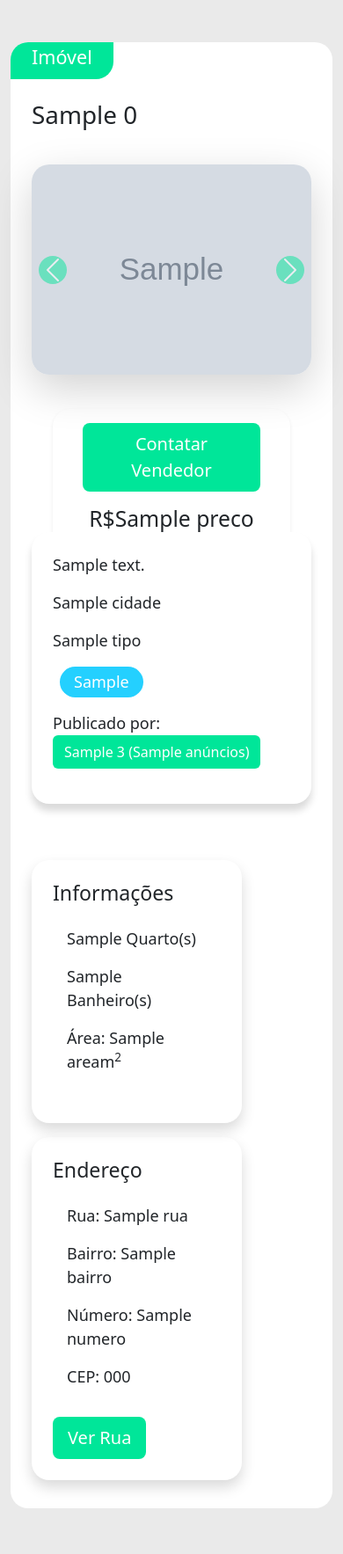
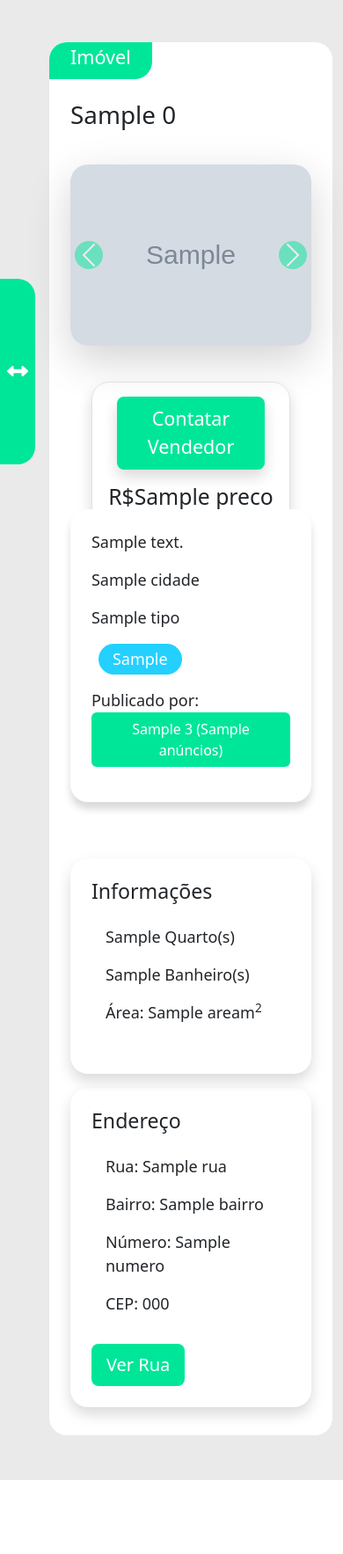
Before and after one commit to ifpr-paranavai/ImoVendas, a Django app: template paginas/templates/paginas/imovel-view.html in a window 390 px wide. Shown: the whole page at 88% size. After the commit the page ends 1683 px from the top, so only its background shows below. Run offline with Django 4.2, Linux system fonts and the light colour scheme; the template is opened without the code that fills it: most values are stand-ins (such as "Sample title", 1, 10 or a date in 2020); grey boxes marked "Sample" are stand-in pictures; some libraries are stand-ins or nearby versions.

Commit message:
responsividade sidebar + estilizações

```diff
--- a/administrativo/forms.py
+++ b/administrativo/forms.py
@@ -24,7 +24,7 @@ class RelatorioForm(Form):
         ),
     )
 
-    ano = IntegerField(required=False, validators=[MinValueValidator(2000)])
+    ano = IntegerField(required=False, validators=[MinValueValidator(2000)], help_text="Ano de publicação")
 
     class Meta:
         fields = ["ano", "cidade"]
@@ -46,7 +46,7 @@ class RelatorioForm(Form):
                             Buscar
                         </button>
                     """),
-                    css_class="w-50 mx-auto"
+                    css_class="w-25 mx-auto"
                 ),
             )
         )
--- a/administrativo/templates/administrativo/relatorios.html
+++ b/administrativo/templates/administrativo/relatorios.html
@@ -6,7 +6,7 @@
 
 
 {% block content %}
-<div class="contentCardStyle mx-5 pb-5">
+<div class="contentCardStyle pb-5">
     <div class="d-flex justify-content-between">
         <div class="px-4 py-1 cardTitle hoverTransition text-white">
             <h4>Filtros</h4>
@@ -15,7 +15,7 @@
 
     <div class="row justify-content-center p-3 mx-5">
 
-        <form method="post" class="w-75 mx-auto">
+        <form method="get" class="mx-auto">
             {% csrf_token %}
             {% crispy form %}
         </form>
--- a/cadastros/forms.py
+++ b/cadastros/forms.py
@@ -78,7 +78,7 @@ class ImovelSearchForm(Form):
                         </button>
                     """
                     ),
-                    css_class="w-50 mx-auto",
+                    css_class="w-25 mx-auto",
                 ),
             ),
         )
--- a/paginas/templates/paginas/imovel-view.html
+++ b/paginas/templates/paginas/imovel-view.html
@@ -8,36 +8,13 @@
 {% endblock %}
 
 {% block content %}
-<div class="modal fade" id="exampleModal" tabindex="-1" aria-labelledby="exampleModalLabel" aria-hidden="true">
-    <div class="modal-dialog">
-      <div class="modal-content">
-        <div class="modal-header">
-          <h5 class="modal-title" id="exampleModalLabel">New message</h5>
-          <button type="button" class="btn-close" data-bs-dismiss="modal" aria-label="Close"></button>
-        </div>
-        <div class="modal-body">
-          <form>
-            <div class="mb-3">
-              <label for="recipient-name" class="col-form-label">Recipient:</label>
-              <input type="text" class="form-control" id="recipient-name">
-            </div>
-            <div class="mb-3">
-              <label for="message-text" class="col-form-label">Message:</label>
-              <textarea class="form-control" id="message-text"></textarea>
-            </div>
-          </form>
-        </div>
-      </div>
-    </div>
-  </div>
-
 <div class="contentCardStyle">
     <div class="d-flex justify-content-between">
         <div class="px-4 py-1 cardTitle hoverTransition text-white">
             <h4>Imóvel</h4>
         </div>
         {% if object.0.destacado %}
-        <div class="d-flex align-items-center px-4 py-1 text-secondary rounded-xl bgBoostColor">
+        <div class="d-flex align-items-center px-4 py-1 cardIcon">
             <h4>Destacado</h4>
             &ensp;
             <i class="fa-solid fa-star"></i>
@@ -76,9 +53,9 @@
         </div>
 
         <div class="col-lg-4 my-2">
-            <div class="text-center rounded-xl position-relative mx-4 py-3 shadow-sm"
+            <div class="text-center rounded-xl position-relative mx-4 py-3 shadow border"
                 style="top: 5%; border-bottom-left-radius: 0; border-bottom-right-radius: 0;">
-                <a href="#" class="btn btn-lg bgMainColor text-white hoverTransition mb-3 w-75" role="button">Contatar Vendedor</a>
+                <a href="#" class="btn btn-lg bgMainColor text-white hoverTransition mb-3 w-75 shadow fs-4" role="button">Contatar Vendedor</a>
 
                 <h2>R${{ object.0.preco }}</h2>
             </div>
@@ -113,7 +90,7 @@
     <div class="row p-4">
         <div class="col-lg my-2">
 
-            <div class="w-75 shadow p-4 h-100 rounded-xl">
+            <div class="shadow p-4 h-100 rounded-xl">
                 <h3>Informações</h3>
                 <div class="p-3">
                     <p> {{ object.0.quantidade_quartos }} Quarto(s)</p>
@@ -124,7 +101,7 @@
 
         </div>
         <div class="col-lg my-2">
-            <div class="w-75 shadow p-4 h-100 rounded-xl">
+            <div class="shadow p-4 h-100 rounded-xl">
                 <h3>Endereço</h3>
                 <div class="p-3">
                     <p>Rua: {{ object.0.rua }}</p>
@@ -140,13 +117,3 @@
 </div>
 
 {% endblock content %}
-
-
-{% block scripts %}
-<script>
-    $(document).ready(() => {
-
-    })
-</script>
-
-{% endblock %}
--- a/paginas/templates/paginas/template.html
+++ b/paginas/templates/paginas/template.html
@@ -30,9 +30,9 @@
 </head>
 
 <body class="backgroundColor">
+    <main class="d-flex flex-nowrap">
 
-    <main class="d-flex flex-nowrap">
-        <div class="flex-column flex-shrink-0 p-3 sticky-top shadow rounded-xl-right bgMainColor sidebarSize hide-mobile"
+        <div class="flex-column flex-shrink-0 p-3 sticky-top rounded-xl-right bgMainColor sidebarSize shadow" id="sidebar"
             style="width: 340px; height: 100vh;">
             {% block home_button %}
             <a href="{% url 'index' %}" class="text-white mx-auto iconTextButton hoverTransition py-4">
@@ -137,6 +137,13 @@
             {% endif %}
         </div>
 
+        <div class="sticky-top d-flex align-items-center" style="height: 100vh; width: 50px; z-index: 10;">
+            <a href="" class="bgMainColor text-white h-25 d-flex align-items-center p-2 pageLinkRight hoverTransition" id="toggleSidebar">
+                <i class="fa-solid fa-left-right fa-xl"></i>
+            </a>
+        </div>
+
+
         <div class="contentBlock container my-5">
             {% block content %}
             <div class="shadow rounded-xl bg-light">
@@ -167,12 +174,44 @@
 
         <script src="https://cdnjs.cloudflare.com/ajax/libs/jquery.mask/1.14.10/jquery.mask.js"></script>
         <script>
+            var showSideBar = true
+            function checkSpace () {
+                if ($(window).width() < 1200){
+                    $("#sidebar").animate({width: 'hide'},350);
+                    showSideBar = false
+                }
+                else{
+                    $("#sidebar").animate({width: 'show'},350);
+                    showSideBar = true
+                }
+            }
+
+
             $(document).ready(() => {
+                checkSpace()
+                $(window).resize(() => {
+                    checkSpace()
+                })
+
+                $("#toggleSidebar").click(() => {
+                    if (showSideBar){
+                        $("#sidebar").animate({width: 'hide'},350);
+                        showSideBar = false
+                    }
+                    else{
+                        $("#sidebar").animate({width: 'show'},350);
+                        showSideBar = true
+                    }
+                    return false
+                })
+
+
                 $("#search-form").submit(() => {
                     var cidade = $("#search-bar").val()
                     window.location.replace("{% url 'buscar-imovel' %}?cidade=" + cidade)
                     event.preventDefault()
                 })
+
             })
         </script>
     </main>
--- a/static/style.css
+++ b/static/style.css
@@ -150,7 +150,6 @@ strong {
   border-bottom-left-radius: 20px;
 }
 
-
 .cardButton {
   background-color: var(--mainColor);
   border-radius: 20px;
@@ -197,6 +196,7 @@ strong {
   min-width: 18vw;
   max-width: 18vw;
   padding: 0 !important;
+  box-shadow: rgba(0, 0, 0, 0.16) 0px 3px 6px, rgba(0, 0, 0, 0.23) 0px 3px 6px;
 }
 
 .rounded-xl{
@@ -235,8 +235,3 @@ img.img-thumbnail{
 .biggerTransition:hover {
   transform: scale(1.05);
 }
-
-.propertyCard{
-  min-width: 18vw;
-  max-width: 18vw;
-}
```
Also changed, not shown: administrativo/views.py (+9 -16 lines), cadastros/templates/cadastros/imovel-search.html (+4 -4 lines), paginas/views.py (+4 -4 lines).
